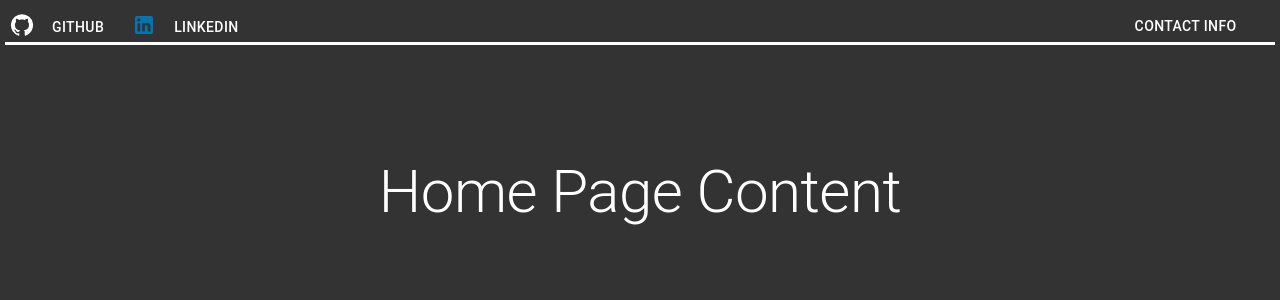
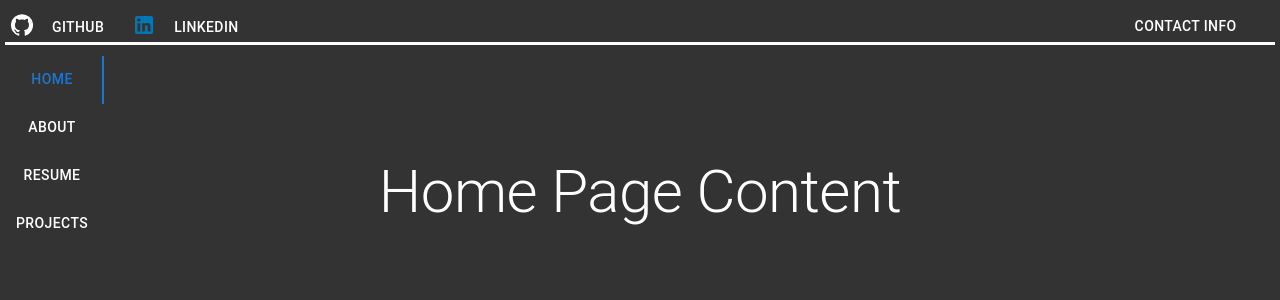
Before and after one commit to StevenH01/stevens-website, a React (Create React App) app: page / in a window 1280 px wide. Shown: the top 300 px of the page. Built offline with nearby package versions, Linux system fonts and the light colour scheme.

Commit message:
reverting to just showing tabs insttead of on hover

```diff
--- a/src/components/MainPage.js
+++ b/src/components/MainPage.js
@@ -4,39 +4,44 @@ import Header from './Header';
 import AboutPage from './AboutPage';
 import ResumePage from './ResumePage';
 import ProjectPage from './ProjectsPage';
-import HomePage from './HomePage'; // Import the HomePage component
+import HomePage from './HomePage';
 
 const MainPage = () => {
   const [selectedTab, setSelectedTab] = useState(0);
-  const [showTabs, setShowTabs] = useState(false);
 
   const handleTabChange = (event, newValue) => {
     setSelectedTab(newValue);
-  };
-
-  const handleMouseEnter = () => {
-    setShowTabs(true);
-  };
-
-  const handleMouseLeave = () => {
-    setShowTabs(false);
   };
 
   return (
     <Grid sx={{ minHeight: '100vh', minWidth: '100vw' }}>
       <Header />
       <Container sx={{ background: '#333', minHeight: '100vh', minWidth: '100vw', color: '#fff', position: 'relative' }}>
-        <Grid grid item={3} sx={{ position: 'absolute', left: 0, top: '10px', maxWidth: '200px', color: 'inherit', textAlign: 'left' }} onMouseEnter={handleMouseEnter} onMouseLeave={handleMouseLeave}>
-          {showTabs && (
-            <Tabs orientation="vertical" value={selectedTab} onChange={handleTabChange} >
+        <Grid
+          item
+          xs={3} // Adjust the width as needed
+          sx={{
+            position: 'absolute',
+            left: 0,
+            top: 0,
+            bottom: 0,
+            maxWidth: '200px', // Adjust the width as needed
+            color: 'inherit',
+            textAlign: 'left',
+            zIndex: 1,
+          }}
+        >
+          <Tabs orientation="vertical" value={selectedTab} onChange={handleTabChange}>
             <Tab label="Home" sx={{ color: 'white' }} />
             <Tab label="About" sx={{ color: 'white' }} />
             <Tab label="Resume" sx={{ color: 'white' }} />
             <Tab label="Projects" sx={{ color: 'white' }} />
           </Tabs>
-          )}
         </Grid>
-        <Grid grid item={6} sx={{
+        <Grid
+          item
+          xs={9} // Adjust the width as needed
+          sx={{
             background: '#333',
             height: '100%',
             display: 'flex',
@@ -44,12 +49,13 @@ const MainPage = () => {
             alignItems: 'center',
             padding: '20px',
             '@media (min-width:600px)': {
-            padding: '50px'
+              padding: '50px',
             },
             '@media (min-width:900px)': {
-            padding: '100px'
-          }
-        }}>
+              padding: '100px',
+            },
+          }}
+        >
           {selectedTab === 0 && <HomePage />}
           {selectedTab === 1 && <AboutPage />}
           {selectedTab === 2 && <ResumePage />}
@@ -58,6 +64,6 @@ const MainPage = () => {
       </Container>
     </Grid>
   );
-}
+};
 
 export default MainPage;
```
Lines whose indentation alone changed are shown as unchanged.
